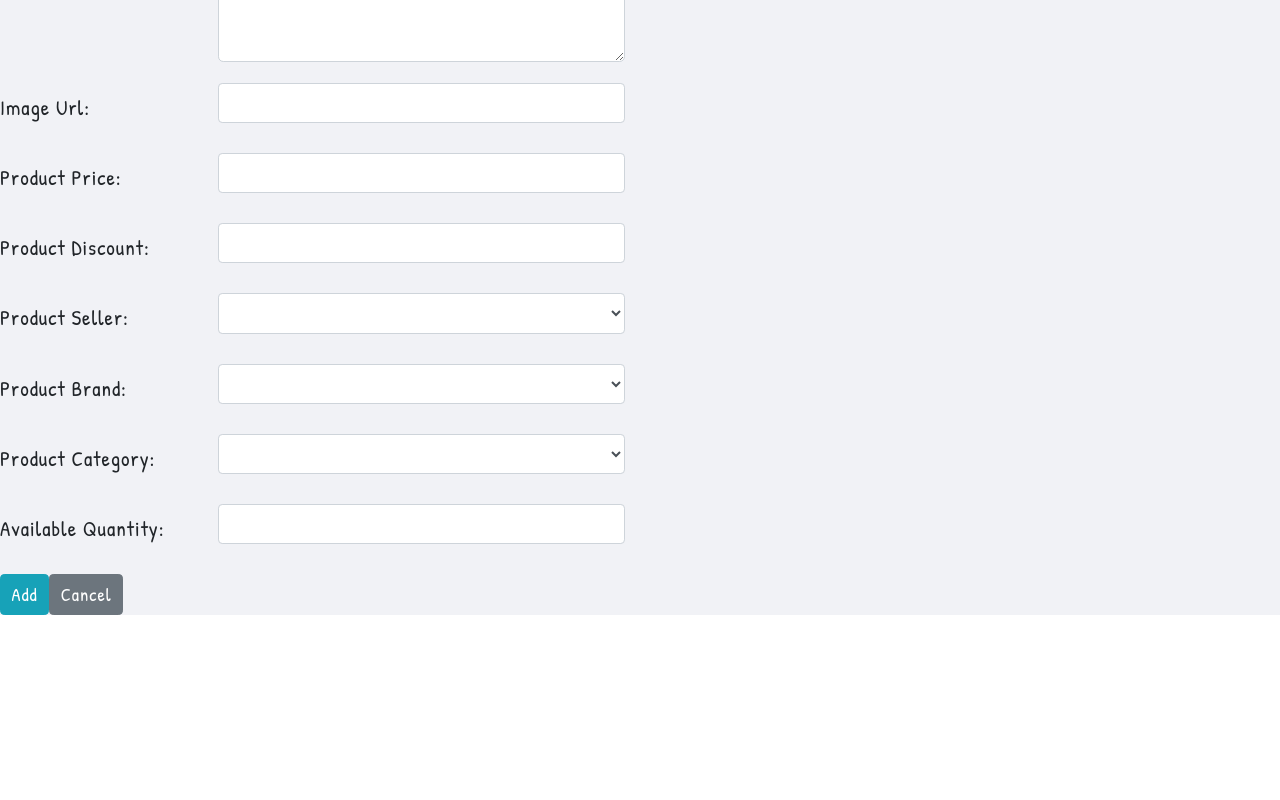
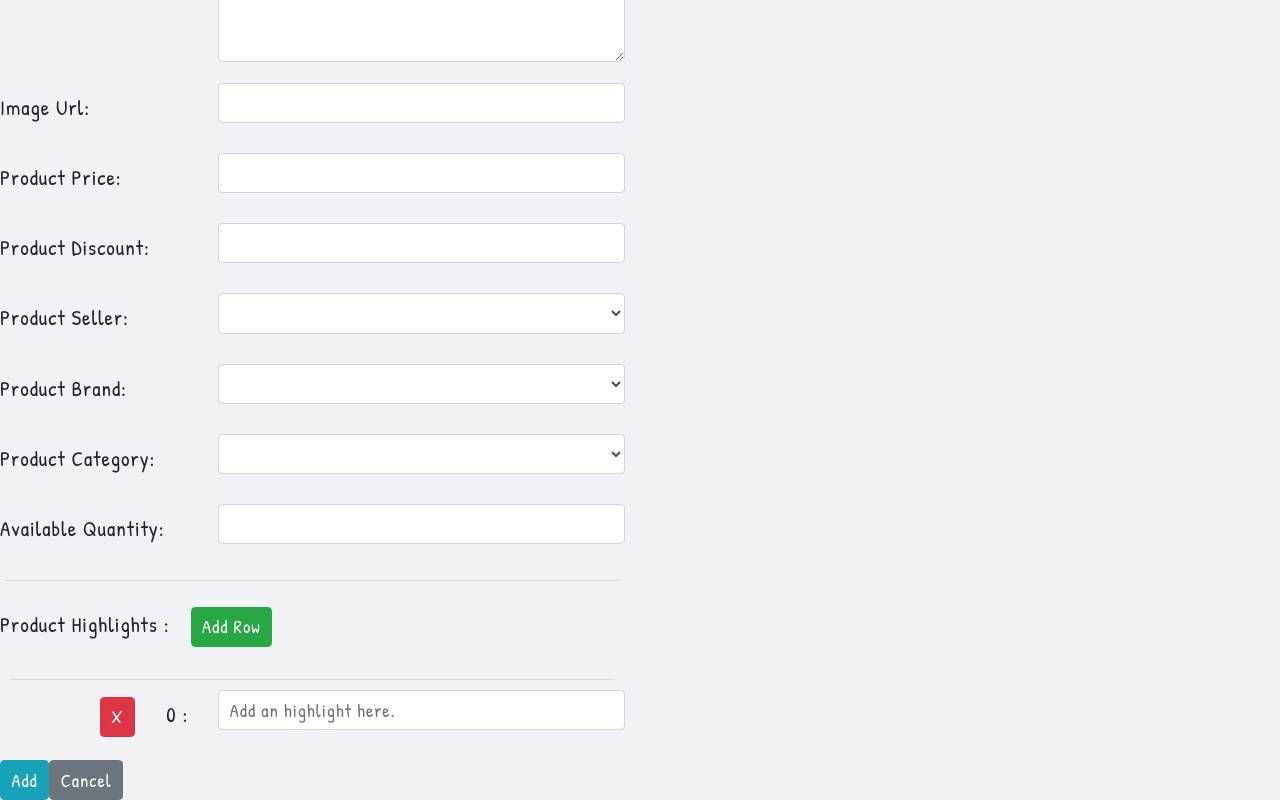
Before and after one commit to itzzmeakhi/Shoppie, an Angular app: page /add/product in a window 1280 px wide. Shown: the part 267-1067 px from the top of the page. Before the commit the page ends 882 px from the top, so only its background shows below. Built offline with nearby package versions, Linux system fonts and the light colour scheme.

Commit message:
Added product Highlights

```diff
--- a/src/app/components/home/admin/add-product/add-product.component.html
+++ b/src/app/components/home/admin/add-product/add-product.component.html
@@ -217,11 +217,80 @@
 
         </div>
 
+        <!-- Buttons to Add/Remove Highlight Rows -->
+
+        <div class = "row">
+
+            <div class = "col-md-6">
+
+                <hr class = "m-1">
+
+                <label for = "productHighlight"> Product Highlights : </label>
+
+                <button
+                    type = "button"
+                    class = "btn btn-sm btn-success m-3"
+                    (click) = "onAddHighlight()">
+                    Add Row
+                </button>
+
+                <hr class = "m-2">
+
+            </div>
+
+        </div>
+
+        <!-- Product Highlights -->
+
+        <div formArrayName = "productHighlights">
+
+            <div
+                class = "form-group row"
+                *ngFor = "let highlightCtrl of productHighlights.controls; let i = index">
+
+                <div class = "col-md-2 text-right">
+
+                    <button
+                        type = "button"
+                        class = "btn btn-sm btn-danger mr-4"
+                        (click) = "onRemoveHighlight(i)">
+                        X
+                    </button>
+
+
+                    <label
+                        class = "col-form-label">
+                        {{ i }} :
+                    </label>
+
+                </div>
+
+                <div class = "col-md-4 mb-0">
+
+                    <input
+                        type = "text"
+                        class = "form-control form-control-sm"
+                        name = "productHighlight"
+                        id = "productHighlight"
+                        [formControlName] = "i"
+                        placeholder = "Add an highlight here."
+                    >
+
+                </div>
+
+            </div>
+
+        </div>
+
+        <!-- Submit Button -->
+
         <button
             type = "submit"
             class = "btn btn-sm btn-info">
             Add
         </button>
+
+        <!-- Cancel Button -->
 
         <button
             type = "button"
--- a/src/app/components/home/admin/add-product/add-product.component.ts
+++ b/src/app/components/home/admin/add-product/add-product.component.ts
@@ -1,5 +1,5 @@
 import { Component, OnInit, OnDestroy } from '@angular/core';
-import { FormGroup, FormControl, Validators } from '@angular/forms';
+import { FormGroup, FormControl, Validators, FormArray } from '@angular/forms';
 
 import { Subscription } from 'rxjs';
 
@@ -43,6 +43,7 @@ export class AddProductComponent implements OnInit, OnDestroy {
       'productSeller' : new FormControl('', [ Validators.required ]),
       'productBrand' : new FormControl('', [ Validators.required ]),
       'productCategory' : new FormControl('', [ Validators.required ]),
+      'productHighlights' : new FormArray([new FormControl('', Validators.required )]),
       'productAvailableQuantity' : new FormControl('', [ Validators.required ])
     })
   }
@@ -79,11 +80,16 @@ export class AddProductComponent implements OnInit, OnDestroy {
     return this.addProductForm.get('productCategory');
   }
 
+  get productHighlights() {
+    return this.addProductForm.get('productHighlights');
+  }
+
   get productAvailableQuantity() {
     return this.addProductForm.get('productAvailableQuantity');
   }
 
   onFormSubmit() {
+    console.log(this.addProductForm);
     const newProduct = new Product(
       this.productCategory.value.slice(0, 4)+this.productBrand.value.slice(0, 4)+new Date().getTime(),
       this.productName.value,
@@ -95,6 +101,7 @@ export class AddProductComponent implements OnInit, OnDestroy {
       this.productBrand.value,
       this.productCategory.value,
       this.productAvailableQuantity.value,
+      this.productHighlights.value,
       null
     );
 
@@ -103,7 +110,14 @@ export class AddProductComponent implements OnInit, OnDestroy {
         console.log(responseData);
       })
 
+  }
 
+  onAddHighlight() {
+    (this.productHighlights as FormArray).push(new FormControl('', Validators.required ));
+  }
+
+  onRemoveHighlight(index : number) {
+    (this.productHighlights as FormArray).removeAt(index);
   }
 
   ngOnDestroy() {
--- a/src/app/shared/product.model.ts
+++ b/src/app/shared/product.model.ts
@@ -9,6 +9,7 @@ export class Product {
     public productBrand : string;
     public productCategory : string;
     public productAvailableQuantity : number;
+    public productHighlights : string[];
     public rowId? : string;
 
     constructor(
@@ -22,6 +23,7 @@ export class Product {
         brand : string,
         category : string,
         available : number,
+        highlights : string[],
         rowid? : string
     ) {
         this.productId = id;
@@ -34,6 +36,7 @@ export class Product {
         this.productBrand = brand;
         this.productCategory = category;
         this.productAvailableQuantity = available;
+        this.productHighlights = highlights;
         this.rowId = rowid;
     }
 }
--- a/src/app/shared/product.service.ts
+++ b/src/app/shared/product.service.ts
@@ -36,6 +36,7 @@ export class ProductService {
                             productsData[key].productBrand,
                             productsData[key].productCategory,
                             productsData[key].productAvailableQuantity,
+                            productsData[key].productHighlights,
                             key
                         );
                         products = [...products, product];
@@ -67,6 +68,7 @@ export class ProductService {
                                 productData[key].productBrand,
                                 productData[key].productCategory,
                                 productData[key].productAvailableQuantity,
+                                productData[key].productHighlights,
                                 key
                             )
 
```
